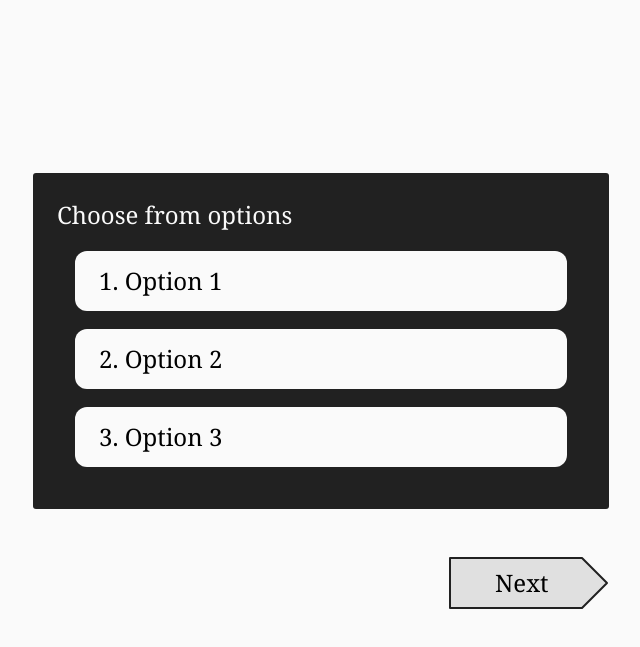
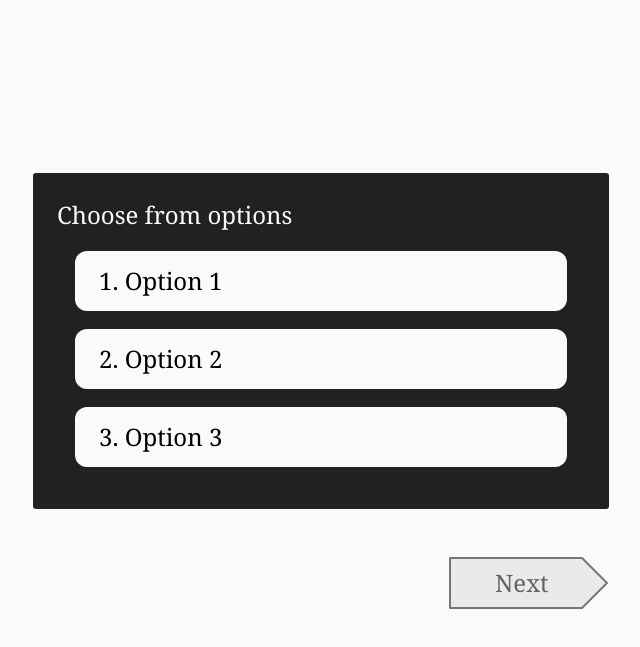
Before and after one commit to ionstage/playout, a website: page index.html in a window 1280 px wide. In both pictures the pointer is over the link "Next". Shown: the part 619-1266 px from the top of the page, without its empty margins (319-959 px from the left). Drawn offline with Linux system fonts and the light colour scheme.

Commit message:
Add CSS style for 'button' element

```diff
--- a/css/content.css
+++ b/css/content.css
@@ -73,6 +73,10 @@ body {
   text-decoration: none;
 }
 
+.button:hover {
+  opacity: .6;
+}
+
 .button > svg {
   vertical-align: middle;
 }
```
